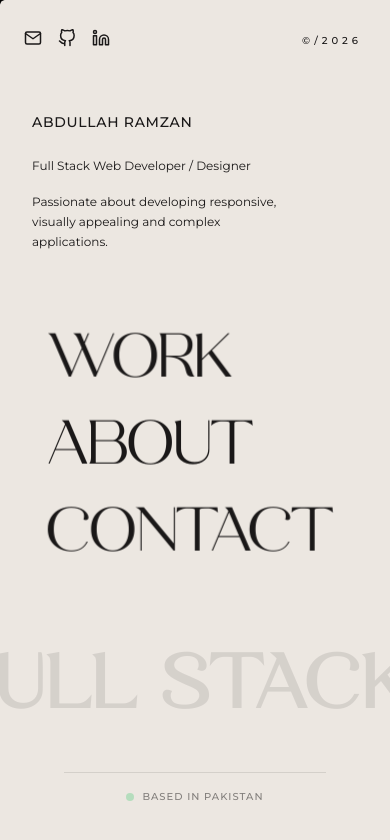
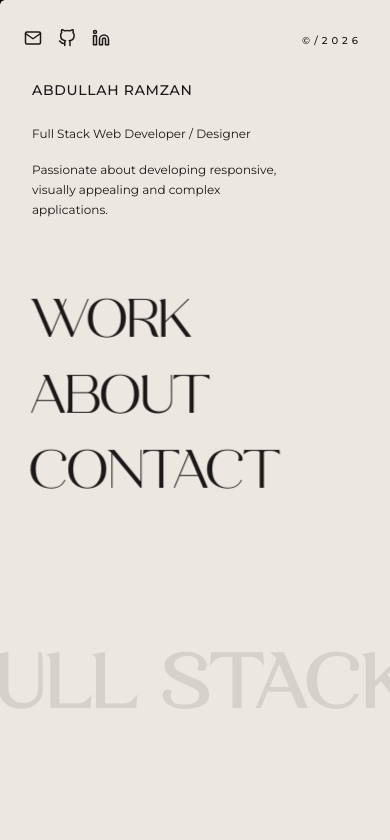
Before and after one commit to 1xcoder-1/devv, a React (Create React App) app: page / in a window 390 px wide. Shown: the top 840 px of the page. Built offline with nearby package versions, Linux system fonts and the light colour scheme.

Commit message:
refactor(ui): optimize home page button sizing, spacing, and scroll behavior

```diff
--- a/src/components/Home Page/HomePage.tsx
+++ b/src/components/Home Page/HomePage.tsx
@@ -4,10 +4,8 @@ import TiltLink from "./TiltLink";
 import Marquee from "./Marquee";
 
 const HomePage: React.FC = () => {
-
-
   return (
-    <div className="w-full min-h-screen flex flex-col xl1100:flex-row pt-28 md:pt-60 xl1100:pt-0 justify-start xl1100:justify-between items-center gap-2 sm500:gap-4 md:gap-12 xl1100:gap-20 px-8 md:px-20">
+    <div className="w-full h-screen overflow-hidden flex flex-col xl1100:flex-row pt-20 md:pt-32 xl1100:pt-0 justify-start xl1100:justify-between items-center gap-2 sm500:gap-4 md:gap-8 xl1100:gap-20 px-8 md:px-20">
       {/* Left section with name and titles */}
       <div className="w-full xl1100:w-[35%] h-auto xl1100:h-full flex justify-start md:justify-center xl1100:justify-end items-end xl1100:items-center mb-4 xl1100:mb-20">
         <div className="w-full sm350:w-3/4 h-auto flex flex-col justify-center items-start gap-4 mt-0 xl1100:mt-[45%]">
@@ -70,9 +68,9 @@ const HomePage: React.FC = () => {
         }}
         className="w-full xl1100:w-[55%] h-auto xl1100:h-full flex justify-center items-start xl1100:items-center mt-8 md:mt-20 xl1100:mt-0"
       >
-        <div className="w-full md:w-3/4 xl1100:w-full flex flex-col justify-center items-start pl-2 sm500:pl-4 md:pl-0 xl:pl-20">
+        <div className="w-full md:w-3/4 xl1100:w-full flex flex-col justify-center items-start pr-5">
           {/* Navigation link to "Work" */}
-          <div className="uppercase text-[16vw] sm500:text-[18vw] md:text-[13vw] xl1100:text-[11vw] tracking-tighter -mb-[3%] sm500:-mb-[5%] md:-mb-[10%] -ml-[-3%]">
+          <div className="uppercase text-[14vw] sm500:text-[16vw] md:text-[11vw] xl1100:text-[9vw] tracking-tighter -mb-[3%] sm500:-mb-[5%] md:-mb-[10%]">
             <TiltLink
               to="/work"
               title="Work"
@@ -82,7 +80,7 @@ const HomePage: React.FC = () => {
           </div>
 
           {/* Navigation link to "About" */}
-          <div className="uppercase text-[16vw] sm500:text-[18vw] md:text-[13vw] xl1100:text-[11vw] tracking-tighter -mb-[3%] sm500:-mb-[5%] md:-mb-[10%] -ml-[-3%]">
+          <div className="uppercase text-[14vw] sm500:text-[16vw] md:text-[11vw] xl1100:text-[9vw] tracking-tighter -mb-[3%] sm500:-mb-[5%] md:-mb-[10%]">
             <TiltLink
               to="/about"
               title="About"
@@ -92,7 +90,7 @@ const HomePage: React.FC = () => {
           </div>
 
           {/* Navigation link to "Contact" */}
-          <div className="uppercase text-[16vw] sm500:text-[18vw] md:text-[13vw] xl1100:text-[11vw] tracking-tighter -ml-[-3%]">
+          <div className="uppercase text-[14vw] sm500:text-[16vw] md:text-[11vw] xl1100:text-[9vw] tracking-tighter">
             <TiltLink
               to="/contact"
               title="Contact"
@@ -104,17 +102,8 @@ const HomePage: React.FC = () => {
       </m.div>
 
       {/* Mobile-only background marquee to fill empty space */}
-      <Marquee />
-
-      {/* Mobile-only status bar for an attractive finish */}
-      <div className="xl1100:hidden w-full px-8 pb-10 flex flex-col gap-4 mt-auto">
-        <div className="w-full h-[1px] bg-black/10"></div>
-        <div className="flex justify-center items-center text-[10px] uppercase font-medium tracking-widest opacity-50">
-          <div className="flex items-center gap-2">
-            <span className="w-2 h-2 rounded-full bg-green-500 animate-pulse"></span>
-            Based in Pakistan
-          </div>
-        </div>
+      <div className="md:hidden">
+        <Marquee />
       </div>
     </div>
   );
```
